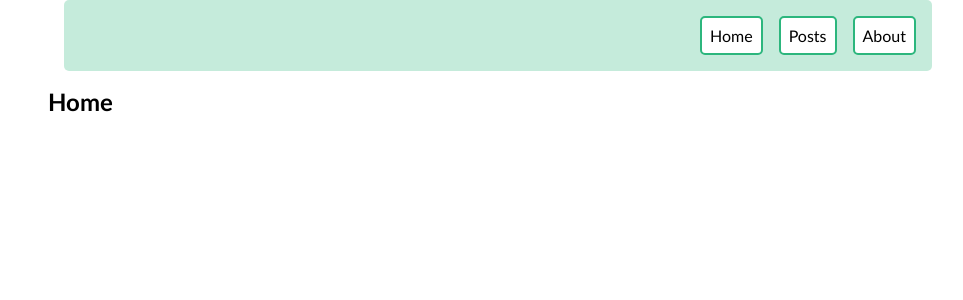
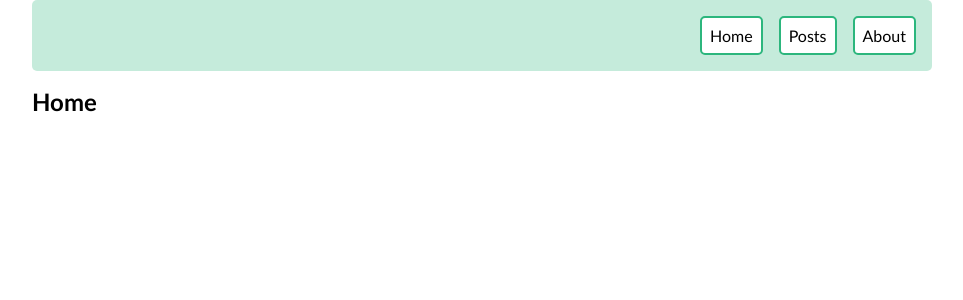
Before and after one commit to apidhorny/react-ulbi-app, a React (Create React App) app: page / in a window 1280 px wide. Shown: the top 300 px of the page, without its empty margins (158-1121 px from the left). Built offline with nearby package versions, Linux system fonts and the light colour scheme.

Commit message:
full site without useContext

```diff
--- a/src/styles/navbar.css
+++ b/src/styles/navbar.css
@@ -5,7 +5,6 @@
 }
 .navbar {
     width: 900px;
-    padding: 0 1rem;
     font-family: 'Gill Sans', 'Gill Sans MT', Calibri, 'Trebuchet MS', sans-serif;
     margin-bottom: 1rem;
 }
--- a/src/styles/style.css
+++ b/src/styles/style.css
@@ -11,7 +11,6 @@
 
 .App {
     width: 900px;
-    padding: 0 1rem;
     font-family: 'Gill Sans', 'Gill Sans MT', Calibri, 'Trebuchet MS', sans-serif;
 }
 
```
